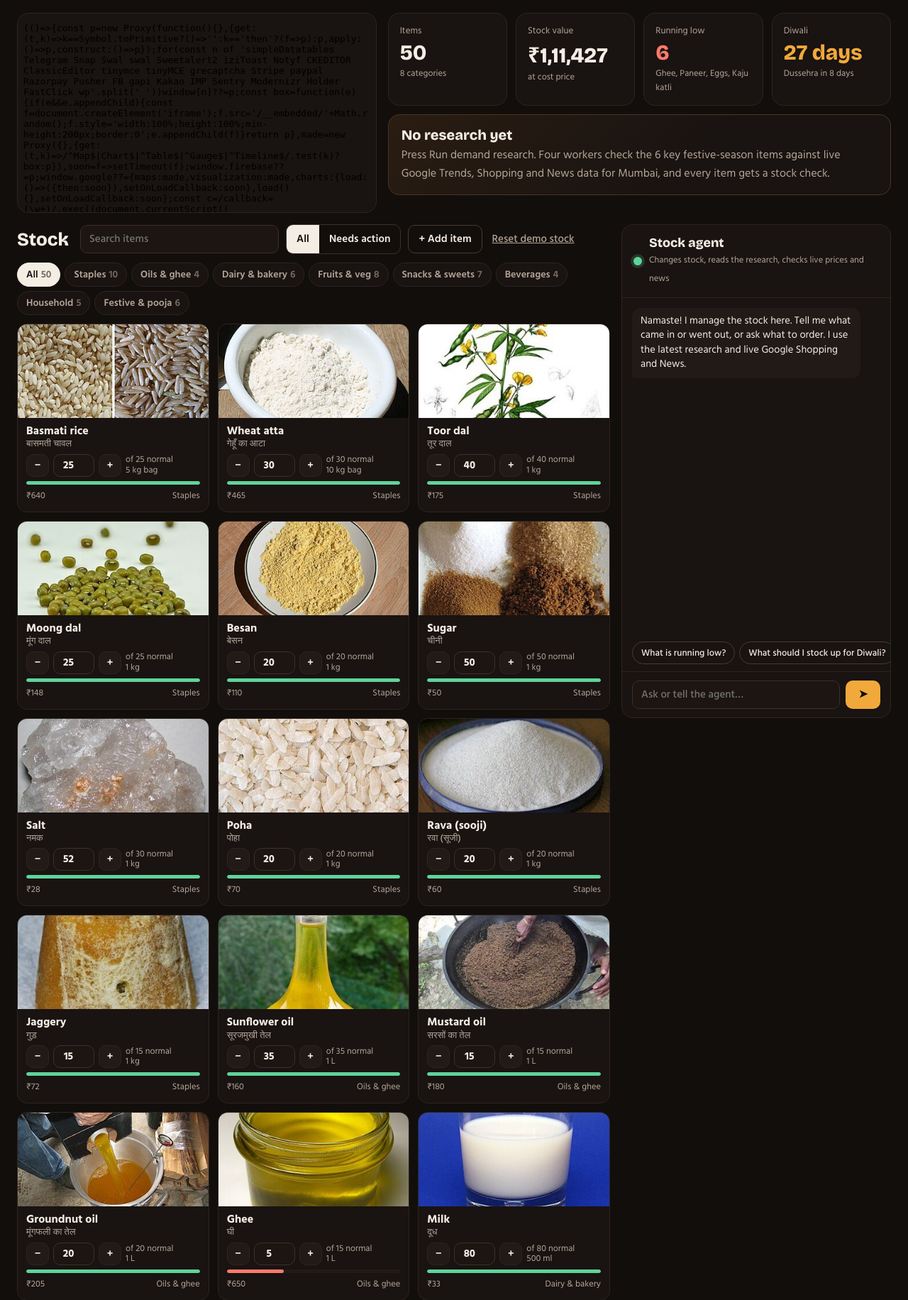
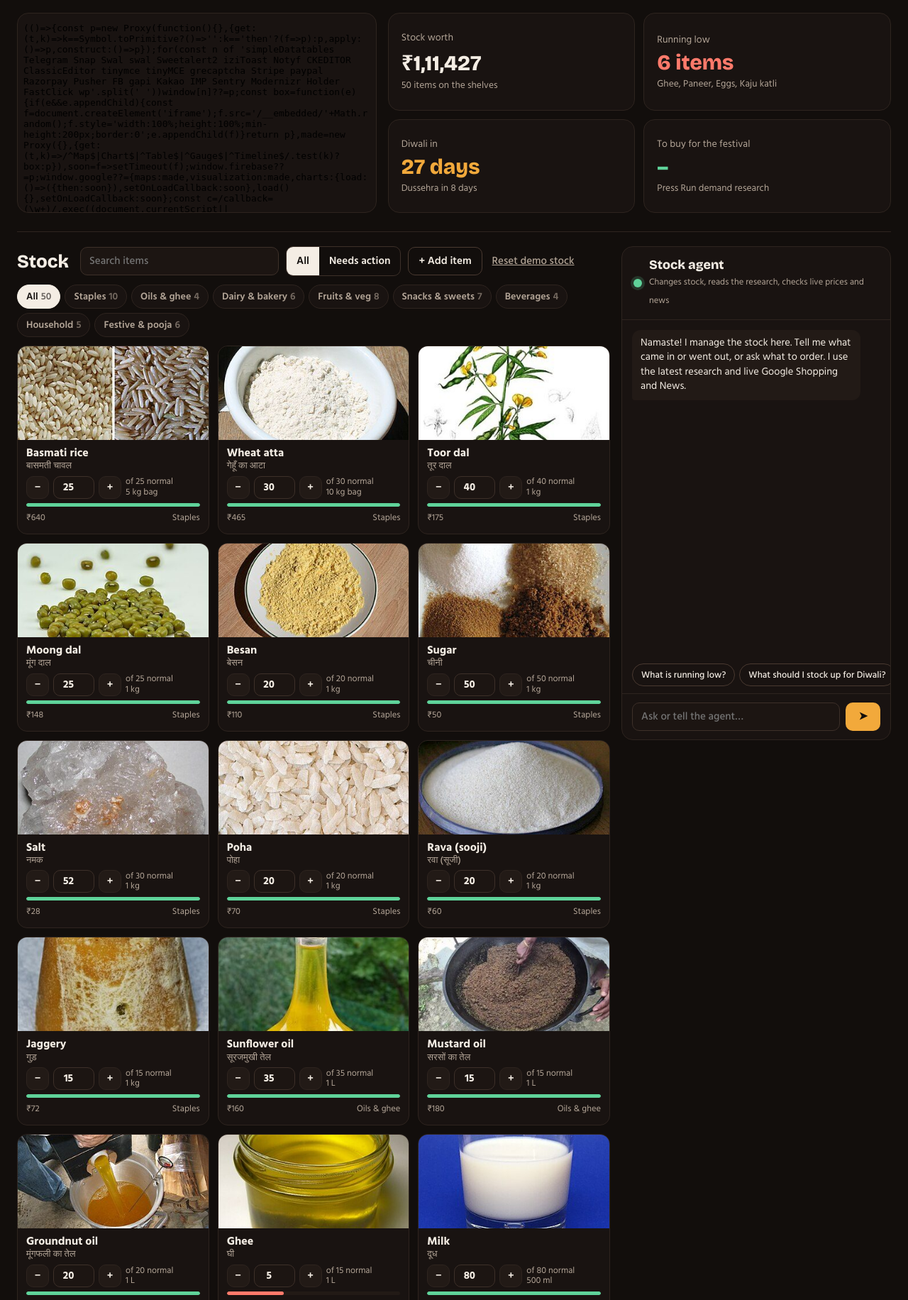
Before and after one commit to shivamKumarG11/dukaan-radar, a FastAPI app: page / in a window 1280 px wide. Shown: the part 65-1897 px from the top of the page at 71% size. Run offline with FastAPI, Linux system fonts and the light colour scheme; data comes from the database, SQL or seed files in the repository; some libraries are stand-ins or nearby versions.

Commit message:
Store page: four plain business cards and a divider; room logo no longer opens the store inside the overlay
Co-Authored-By: Claude Opus 5.5 <noreply@anthropic.com>

```diff
--- a/dukaan/static/store.css
+++ b/dukaan/static/store.css
@@ -41,11 +41,14 @@ input, select { font: 500 15px var(--body); background: var(--room); color: var(
 .near .shop { font-size: 12.5px; background: var(--raise); border: 1px solid var(--line); border-radius: 999px; padding: 3px 10px; color: var(--text); }
 .near .shop i { font-style: normal; color: var(--marigold); }
 
-.kpis { display: grid; grid-template-columns: repeat(4, minmax(0, 1fr)); grid-auto-rows: min-content; gap: 12px; }
-.kpi { background: var(--panel); border: 1px solid var(--line); border-radius: 16px; padding: 14px 16px; display: flex; flex-direction: column; gap: 2px; }
-.kpi > span { font-size: 13px; color: var(--muted); }
+.kpis { display: grid; grid-template-columns: repeat(2, minmax(0, 1fr)); gap: 12px; }
+.kpi.order > b { color: var(--ok); }
+.kpi.order .go { align-self: flex-start; margin-top: 8px; }
+.divider { border: 0; border-top: 1px solid var(--line); margin: 26px 0 20px; }
+.kpi { background: var(--panel); border: 1px solid var(--line); border-radius: 16px; padding: 16px 18px; display: flex; flex-direction: column; justify-content: center; gap: 2px; }
+.kpi > span { font-size: 14px; color: var(--muted); }
 .kpi > b { font-family: var(--display); font-size: 30px; font-weight: 800; }
-.kpi > small { font-size: 12.5px; color: var(--muted); }
+.kpi > small { font-size: 13.5px; color: var(--muted); }
 .kpi.warn > b { color: var(--re); }
 .kpi.fest > b { color: var(--marigold); }
 .kpi.plan { grid-column: 1 / -1; padding: 16px 18px; background: linear-gradient(135deg, #2a1d12, var(--panel) 60%); border-color: #4a3520; }
@@ -61,7 +64,7 @@ input, select { font: 500 15px var(--body); background: var(--room); color: var(
 .pill.re { background: rgba(255,122,107,.15); color: var(--re); }
 .pill.slow { background: rgba(111,182,232,.15); color: var(--slow); }
 
-.body { display: grid; grid-template-columns: minmax(0, 1fr) 380px; gap: 16px; margin-top: 16px; align-items: start; }
+.body { display: grid; grid-template-columns: minmax(0, 1fr) 380px; gap: 16px; align-items: start; }
 .stock-head { display: flex; flex-wrap: wrap; gap: 10px; align-items: center; }
 .stock-head h1 { font-family: var(--display); font-size: 26px; margin: 0 6px 0 0; }
 .stock-head input { flex: 1; min-width: 160px; max-width: 280px; }
--- a/dukaan/static/store.js
+++ b/dukaan/static/store.js
@@ -9,9 +9,10 @@ let cat = 'All', onlyAction = false, chat = [];
 const T = {
   en: {
     tagline: 'Stock radar', run: 'Run demand research', near_empty: 'Nearby supermarkets appear after research (Google Maps via SerpApi).',
-    k_items: 'Items', k_value: 'Stock value', k_value_sub: 'at cost price', k_low: 'Running low',
+    k_value: 'Stock worth', k_items_sub: (n) => `${n} items on the shelves`, k_low: 'Running low', k_fest: 'Diwali in', k_order: 'To buy for the festival', n_items: (n) => `${n} items`,
+    order_none: 'Press Run demand research', order_sub: (u, n) => `${u} units across ${n} items`, order_done: 'Everything is stocked ✓',
     plan_empty_title: 'No research yet', plan_empty: 'Press Run demand research. Four workers check the 6 key festive-season items against live Google Trends, Shopping and News data for Mumbai, and every item gets a stock check.',
-    apply: 'Apply all orders', replay: 'Watch the research', stock: 'Stock', f_all: 'All', f_act: 'Needs action', add: '+ Add item', reset: 'Reset demo stock',
+    apply: 'Place the order', replay: 'Watch the research', stock: 'Stock', f_all: 'All', f_act: 'Needs action', add: '+ Add item', reset: 'Reset demo stock',
     agent: 'Stock agent', agent_sub: 'Changes stock, reads the research, checks live prices and news',
     close_busy: 'Researching… back to the store', close_done: 'See the plan in the store', cancel: 'Cancel', save: 'Save',
     fl_name: 'Name', fl_hindi: 'Hindi name', fl_cat: 'Category', fl_unit: 'Unit', fl_qty: 'In stock', fl_reorder: 'Normal weekly stock', fl_cost: 'Cost ₹', fl_price: 'Price ₹', fl_term: 'What people Google for it',
@@ -30,7 +31,8 @@ const T = {
   },
   hi: {
     tagline: 'स्टॉक रडार', run: 'मांग की रिसर्च करें', near_empty: 'रिसर्च के बाद आस-पास के सुपरमार्केट दिखेंगे (SerpApi से Google Maps)।',
-    k_items: 'सामान', k_value: 'स्टॉक की कीमत', k_value_sub: 'लागत पर', k_low: 'कम बचा',
+    k_value: 'स्टॉक की कीमत', k_items_sub: (n) => `शेल्फ पर ${n} सामान`, k_low: 'कम बचा', k_fest: 'दिवाली में', k_order: 'त्योहार के लिए खरीदें', n_items: (n) => `${n} सामान`,
+    order_none: 'मांग की रिसर्च करें दबाएँ', order_sub: (u, n) => `${n} सामान, ${u} यूनिट`, order_done: 'सब स्टॉक में है ✓',
     plan_empty_title: 'अभी रिसर्च नहीं हुई', plan_empty: '"मांग की रिसर्च करें" दबाएँ। चार कर्मचारी त्योहार के 6 खास सामान को मुंबई के लाइव Google Trends, Shopping और News डेटा से जाँचेंगे, और हर सामान का स्टॉक देखा जाएगा।',
     apply: 'सारे ऑर्डर लगाएँ', replay: 'रिसर्च देखें', stock: 'स्टॉक', f_all: 'सभी', f_act: 'ध्यान दें', add: '+ सामान जोड़ें', reset: 'डेमो स्टॉक वापस',
     agent: 'स्टॉक एजेंट', agent_sub: 'स्टॉक बदलता है, रिसर्च पढ़ता है, लाइव दाम और खबरें देखता है',
@@ -91,32 +93,23 @@ function spark(values) {
 
 // ---------- render ----------
 function renderTop() {
-  const s = state.summary, items = state.items;
-  $('k-items').textContent = items.length;
-  $('k-cats').textContent = t('cats', new Set(items.map((i) => i.category)).size);
+  const items = state.items;
   $('k-value').textContent = rupees(items.reduce((a, i) => a + i.qty * i.cost, 0));
+  $('k-items').textContent = t('k_items_sub', items.length);
   const low = items.filter((i) => i.qty <= 0.5 * i.reorder);
-  $('k-low').textContent = low.length;
+  $('k-low').textContent = t('n_items', low.length);
   $('k-low-names').textContent = low.length ? low.slice(0, 4).map((i) => (lang === 'hi' && i.hindi) || i.name).join(', ') : t('none_low');
-  $('k-fest-label').textContent = t('diwali');
   $('k-fest').textContent = t('days', state.diwali);
   $('k-fest-sub').textContent = t('fest_sub', lang === 'hi' ? state.festival.hi : state.festival.name, state.festival.days);
-
-  const r = state.research;
-  $('plan-empty').hidden = !!r; $('plan-full').hidden = !r;
-  if (!r) return;
-  let up = 0, re = 0, slow = 0, units = 0, spend = 0;
-  for (const i of items) {
-    const a = advice(i);
-    if (!a) continue;
-    if (a.cls === 'stock_up') up++; else if (a.cls === 'restock') re++; else if (a.cls === 'slow') slow++;
-    units += a.need; spend += a.need * i.cost;
+  if (!state.research) {
+    $('k-order').textContent = '–'; $('k-order-sub').textContent = t('order_none'); $('apply').hidden = true;
+    return;
   }
-  $('t-up').textContent = t('t_up', up); $('t-re').textContent = t('t_re', re); $('t-slow').textContent = t('t_slow', slow);
-  $('t-order').innerHTML = units ? t('t_order', units, rupees(spend)) : t('t_none');
-  $('apply').disabled = !units;
-  const n = (r.budget?.live || 0) + (r.budget?.cached || 0);
-  $('t-when').textContent = t('t_when', new Date(r.date).toLocaleDateString(lang === 'hi' ? 'hi-IN' : 'en-IN', { day: 'numeric', month: 'short' }), n);
+  let units = 0, spend = 0, lines = 0;
+  for (const i of items) { const a = advice(i); if (a && a.need) { units += a.need; spend += a.need * i.cost; lines++; } }
+  $('k-order').textContent = rupees(spend);
+  $('k-order-sub').textContent = units ? t('order_sub', units, lines) : t('order_done');
+  $('apply').hidden = !units;
 }
 
 function renderCats() {
@@ -237,7 +230,6 @@ function closeResearch() {
   load();
 }
 $('research').onclick = openResearch;
-$('replay').onclick = openResearch;
 $('close').onclick = closeResearch;
 addEventListener('message', async (e) => {
   if (e.origin !== location.origin || e.data?.type !== 'research-done') return;
--- a/dukaan/templates/room.html
+++ b/dukaan/templates/room.html
@@ -11,7 +11,7 @@
 </head>
 <body>
 <header class="bar">
-  <a class="brand" href="/">
+  <a class="brand" href="/" target="_top">
     <span class="logo" aria-hidden="true"><svg width="22" height="22" viewBox="0 0 24 24" fill="none" stroke="#120e0c" stroke-width="2.2"><circle cx="12" cy="12" r="9"/><circle cx="12" cy="12" r="4.5"/><path d="M12 12l6-6"/></svg></span>
     <b>Dukaan Radar</b>
   </a>
--- a/dukaan/templates/store.html
+++ b/dukaan/templates/store.html
@@ -27,29 +27,15 @@
     </div>
 
     <div class="kpis">
-      <div class="kpi"><span data-t="k_items">Items</span><b id="k-items">–</b><small id="k-cats"></small></div>
-      <div class="kpi"><span data-t="k_value">Stock value (cost)</span><b id="k-value">–</b><small data-t="k_value_sub">at cost price</small></div>
+      <div class="kpi"><span data-t="k_value">Stock worth</span><b id="k-value">–</b><small id="k-items"></small></div>
       <div class="kpi warn"><span data-t="k_low">Running low</span><b id="k-low">–</b><small id="k-low-names"></small></div>
-      <div class="kpi fest"><span id="k-fest-label">Diwali</span><b id="k-fest">–</b><small id="k-fest-sub"></small></div>
-      <div class="kpi plan" id="plan">
-        <div class="plan-empty" id="plan-empty">
-          <b data-t="plan_empty_title">No research yet</b>
-          <span data-t="plan_empty">Press Run demand research. Four workers check all 50 items against live Google Trends, Shopping, News and Maps data for Mumbai.</span>
-        </div>
-        <div class="plan-full" id="plan-full" hidden>
-          <div class="plan-row">
-            <span class="pill up" id="t-up"></span><span class="pill re" id="t-re"></span><span class="pill slow" id="t-slow"></span>
-          </div>
-          <p id="t-order"></p>
-          <div class="plan-row">
-            <button class="go small" id="apply" type="button" data-t="apply">Apply all orders</button>
-            <button class="ghost small" id="replay" type="button" data-t="replay">Watch the research</button>
-          </div>
-          <small class="muted" id="t-when"></small>
-        </div>
-      </div>
+      <div class="kpi fest"><span data-t="k_fest">Diwali in</span><b id="k-fest">–</b><small id="k-fest-sub"></small></div>
+      <div class="kpi order"><span data-t="k_order">To buy for the festival</span><b id="k-order">–</b><small id="k-order-sub"></small>
+        <button class="go small" id="apply" type="button" data-t="apply" hidden>Place the order</button></div>
     </div>
   </section>
+
+  <hr class="divider">
 
   <section class="body">
     <div class="stock">
```
